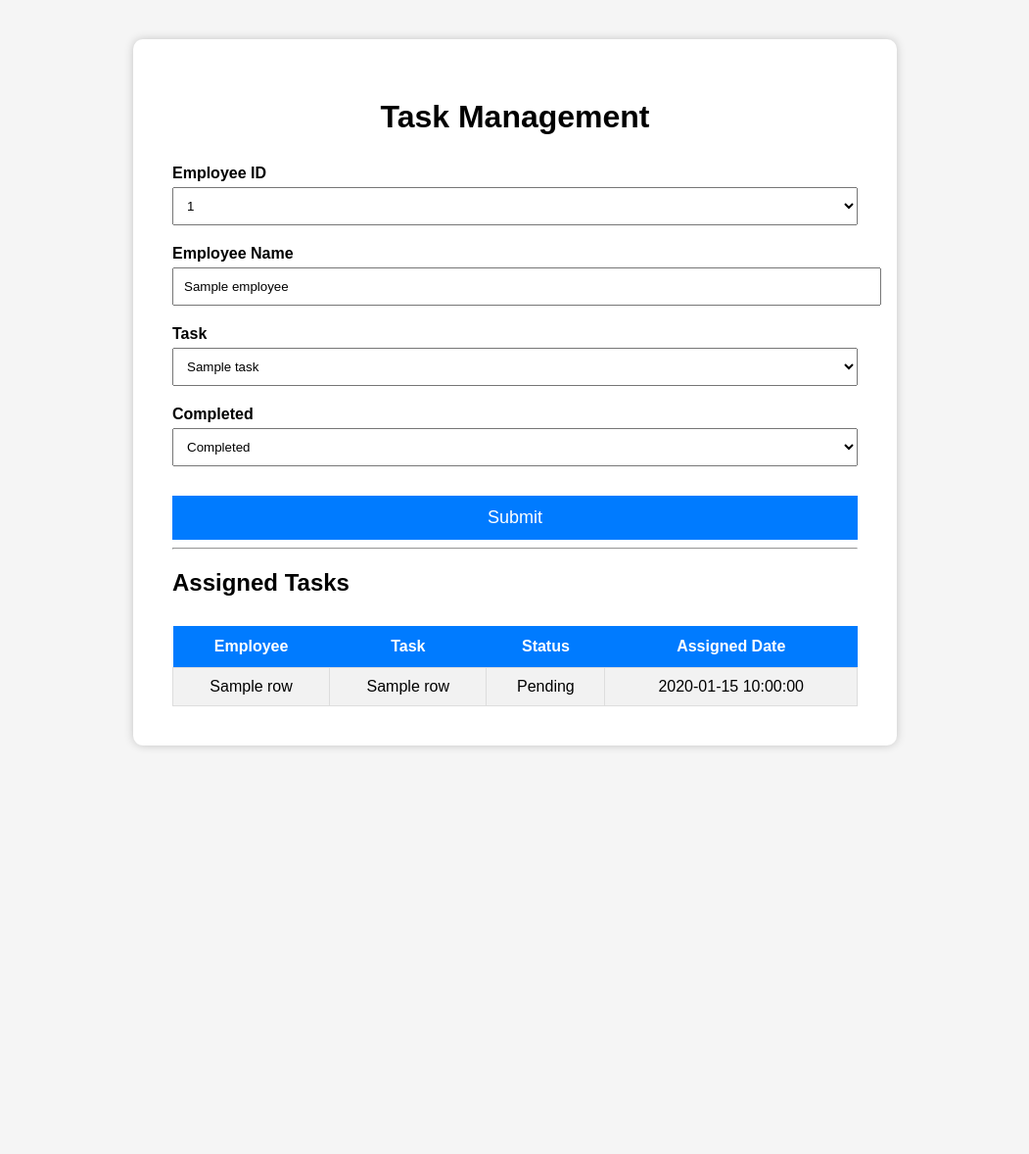
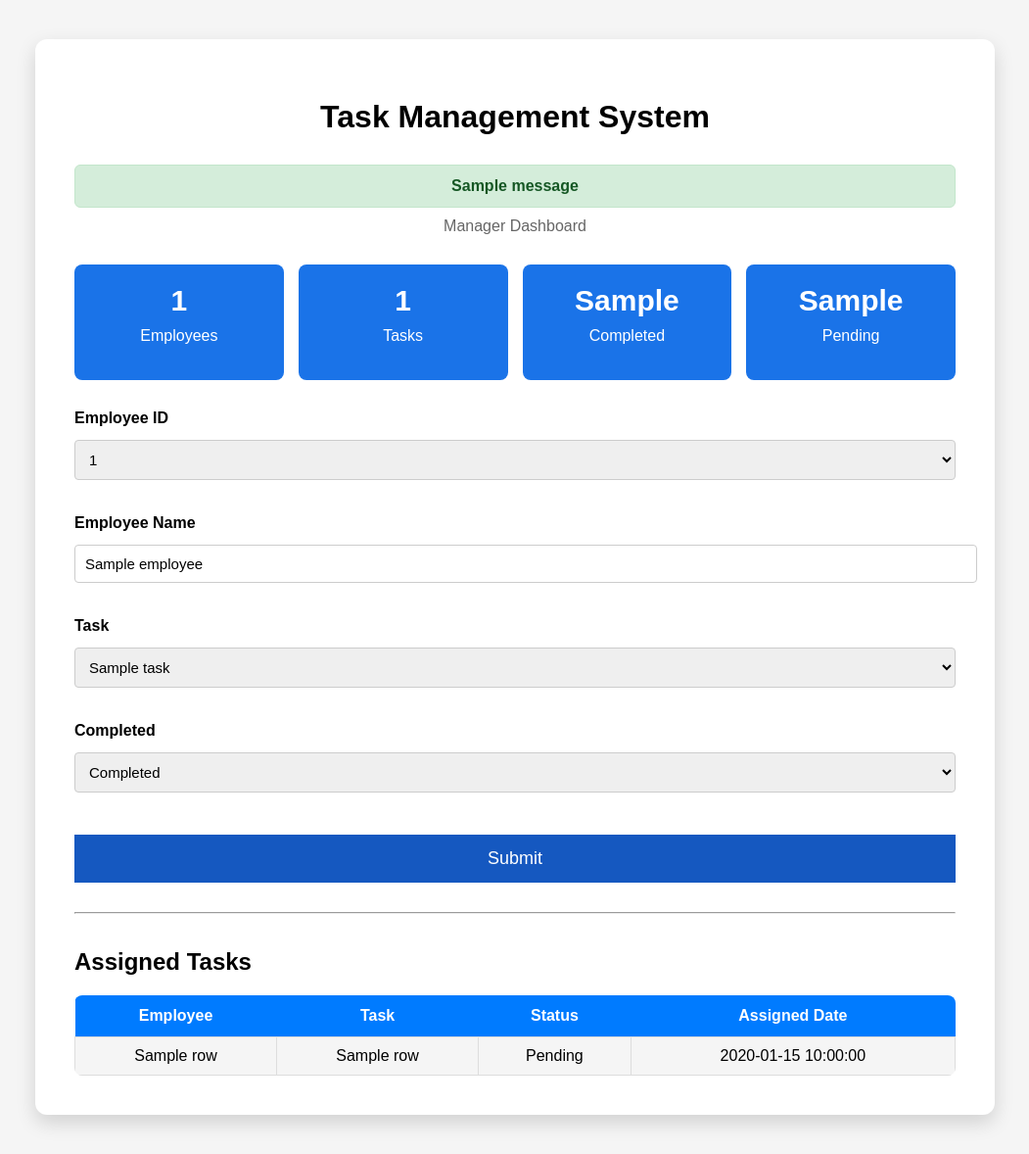
Before and after one commit to Shaun07a/Task-Management-System, a Flask app: template templates/dashboard.html in a window 1280 px wide. Shown: the whole page at 98% size, without its empty margins (114-1165 px from the left). Before the commit the page ends 764 px from the top, so only its background shows below. Run offline with Flask 3, Linux system fonts and the light colour scheme; the template is opened without the code that fills it: most values are stand-ins (such as "Sample title", 1, 10 or a date in 2020); one stand-in notice (Sample message) is shown.

Commit message:
Changes to the UI was done.

```diff
--- a/app.py
+++ b/app.py
@@ -1,4 +1,4 @@
-from flask import Flask, render_template, request, redirect, url_for, session
+from flask import Flask, render_template, request, redirect, url_for, session, flash
 from database import get_db_connection
 
 app = Flask(__name__)
@@ -53,6 +53,30 @@ def dashboard():
     conn = get_db_connection()
     cursor = conn.cursor(dictionary=True)
 
+    # Total Employees
+    cursor.execute("SELECT COUNT(*) AS total FROM employees")
+    total_employees = cursor.fetchone()["total"]
+
+    # Total Tasks
+    cursor.execute("SELECT COUNT(*) AS total FROM tasks")
+    total_tasks = cursor.fetchone()["total"]
+
+    # Completed Tasks
+    cursor.execute("""
+    SELECT COUNT(*) AS total
+    FROM employee_tasks
+    WHERE completed = 1
+    """)
+    completed_tasks = cursor.fetchone()["total"]
+
+    # Pending Tasks
+    cursor.execute("""
+    SELECT COUNT(*) AS total
+    FROM employee_tasks
+    WHERE completed = 0
+    """)
+    pending_tasks = cursor.fetchone()["total"]
+
     success = None
 
     # ---------- Save Assignment ----------
@@ -68,13 +92,15 @@ def dashboard():
         VALUES (%s, %s, %s)
         """
 
-        cursor.execute(query, (
-            employee_id,
-            task_id,
-            completed
-        ))
+        cursor.execute(query, (employee_id, task_id, completed))
+        conn.commit()
 
-        conn.commit()
+        flash("Task assigned successfully!")
+
+        cursor.close()
+        conn.close()
+
+        return redirect(url_for("dashboard"))
 
         success = "Task assigned successfully!"
 
@@ -123,7 +149,13 @@ def dashboard():
     employees=employees,
     tasks=tasks,
     assignments=assignments,
-    success=success
+    success=success,
+
+    total_employees=total_employees,
+    total_tasks=total_tasks,
+    completed_tasks=completed_tasks,
+    pending_tasks=pending_tasks
+
 )
 
 
--- a/static/css/style.css
+++ b/static/css/style.css
@@ -25,42 +25,43 @@ body{
 }
 
 h1{
+    text-align:center;
+    margin-bottom:10px;
+}
 
-    text-align:center;
-
-    margin-bottom:30px;
-
+h2{
+    margin-top:35px;
+    margin-bottom:20px;
 }
 
 label{
-
     display:block;
-
+    font-weight:bold;
     margin-top:20px;
-
-    font-weight:bold;
-
+    margin-bottom:8px;
 }
 
-input{
-
+input,
+select{
     width:100%;
-
-    padding:10px;
-
-    margin-top:5px;
-
+    padding:12px;
+    border:1px solid #ccc;
+    border-radius:4px;
+    font-size:15px;
+    margin-bottom:15px;
 }
 
 button{
 
     width:100%;
 
-    margin-top:30px;
+    margin-top:10px;
 
-    padding:12px;
+    margin-bottom:20px;
 
-    background:#007BFF;
+    padding:14px;
+
+    background:#1558c0;
 
     color:white;
 
@@ -70,6 +71,9 @@ button{
 
     cursor:pointer;
 
+    transform:translateY(-2px);
+
+    transition:0.2s;
 }
 
 button:hover{
@@ -91,19 +95,13 @@ button:hover{
 }
 
 .dashboard{
-
-    width:700px;
-
+    width:900px;
+    max-width:95%;
     margin:40px auto;
-
     background:white;
-
     padding:40px;
-
-    border-radius:10px;
-
-    box-shadow:0 0 10px rgba(0,0,0,.2);
-
+    border-radius:12px;
+    box-shadow:0 8px 20px rgba(0,0,0,0.15);
 }
 
 .dashboard h1{
@@ -159,8 +157,11 @@ table{
 
     border-collapse:collapse;
 
-    margin-top:30px;
+    margin-top:20px;
 
+    border-radius:8px;
+
+    overflow:hidden;
 }
 
 table th{
@@ -185,6 +186,88 @@ table td{
 
 table tr:nth-child(even){
 
-    background:#f2f2f2;
+    background:#f5f5f5;
 
 }
+
+table tr:hover{
+    background:#eaf3ff;
+}
+
+.header{
+
+    text-align:center;
+
+    margin-bottom:30px;
+
+}
+
+.header p{
+
+    color:#666;
+
+    margin-top:-10px;
+
+}
+
+.stats{
+    display:flex;
+    justify-content:space-between;
+    gap:15px;
+    margin:30px 0;
+}
+
+.card{
+
+    flex:1;
+    padding:20px;
+    border-radius:8px;
+    text-align:center;
+    color:white;
+    background:#1a73e8;
+    transition: transform 0.2s ease, box-shadow 0.2s ease;
+}
+
+.stat-card:hover{
+    transform: translateY(-3px);
+    box-shadow: 0 6px 15px rgba(0,0,0,0.15);
+}
+
+.card h2{
+
+    margin:0;
+
+    font-size:30px;
+
+}
+
+.card p{
+
+    margin-top:10px;
+
+}
+
+.completed{
+    background:#28a745;
+    color:white;
+    padding:4px 10px;
+    border-radius:15px;
+}
+
+.pending{
+    background:#ffc107;
+    color:black;
+    padding:4px 10px;
+    border-radius:15px;
+}
+
+.success-message{
+    background:#d4edda;
+    color:#155724;
+    border:1px solid #c3e6cb;
+    padding:12px;
+    border-radius:6px;
+    margin:20px 0;
+    text-align:center;
+    font-weight:bold;
+}
--- a/templates/dashboard.html
+++ b/templates/dashboard.html
@@ -14,7 +14,59 @@
 
 <div class="dashboard">
 
-    <h1>Task Management</h1>
+    <div class="header">
+
+        <h1>Task Management System</h1>
+
+        {% with messages = get_flashed_messages() %}
+            {% if messages %}
+                {% for message in messages %}
+                    <div class="success-message">
+                        {{ message }}
+                    </div>
+                {% endfor %}
+            {% endif %}
+        {% endwith %}
+
+        <p>Manager Dashboard</p>
+
+    </div>
+
+        <div class="stats">
+
+        <div class="card">
+
+            <h2>{{ total_employees }}</h2>
+
+            <p>Employees</p>
+
+        </div>
+
+        <div class="card">
+
+            <h2>{{ total_tasks }}</h2>
+
+            <p>Tasks</p>
+
+        </div>
+
+        <div class="card">
+
+            <h2>{{ completed_tasks }}</h2>
+
+            <p>Completed</p>
+
+        </div>
+
+        <div class="card">
+
+            <h2>{{ pending_tasks }}</h2>
+
+            <p>Pending</p>
+
+        </div>
+
+    </div>
 
     {% if success %}
     <p class="success">{{ success }}</p>
```
